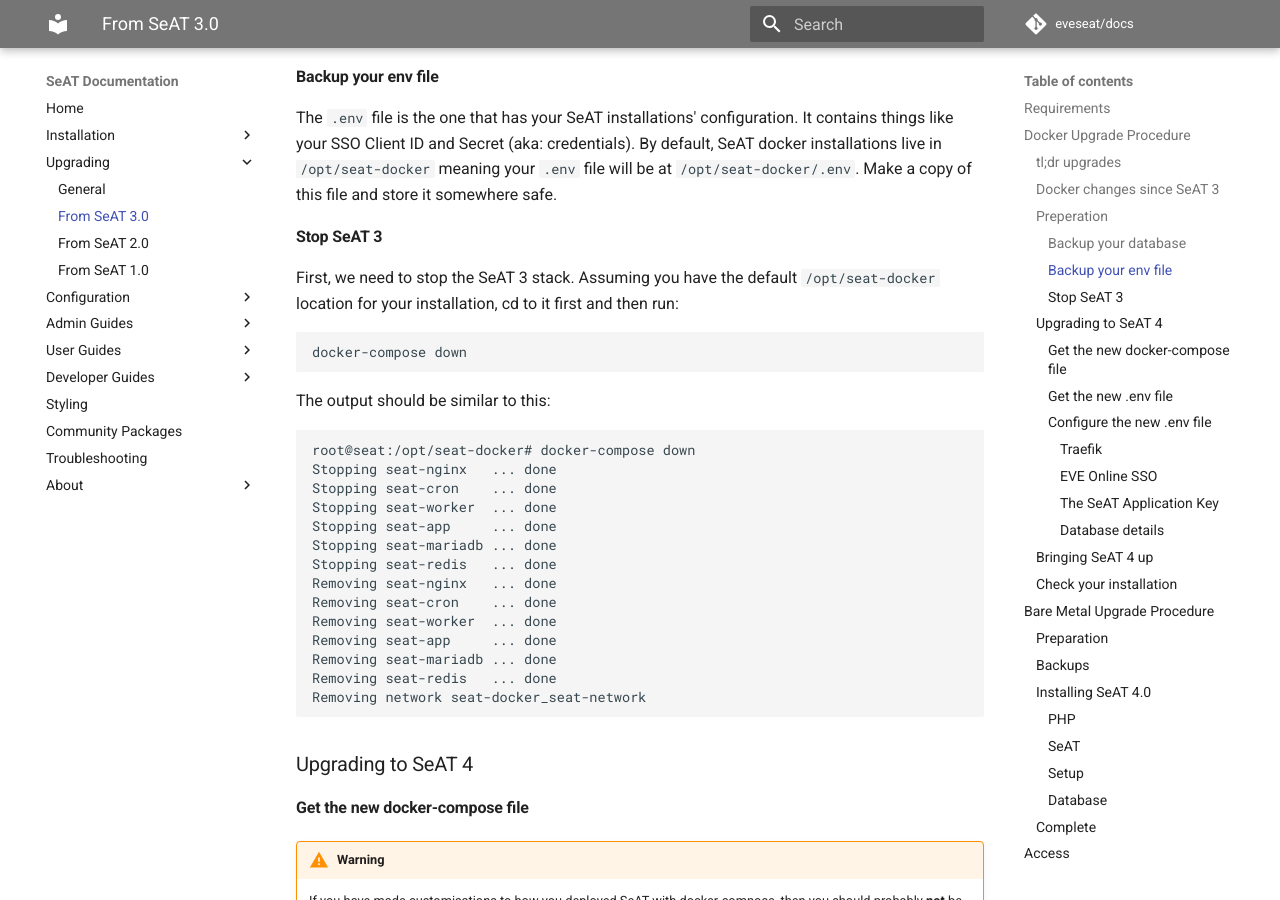
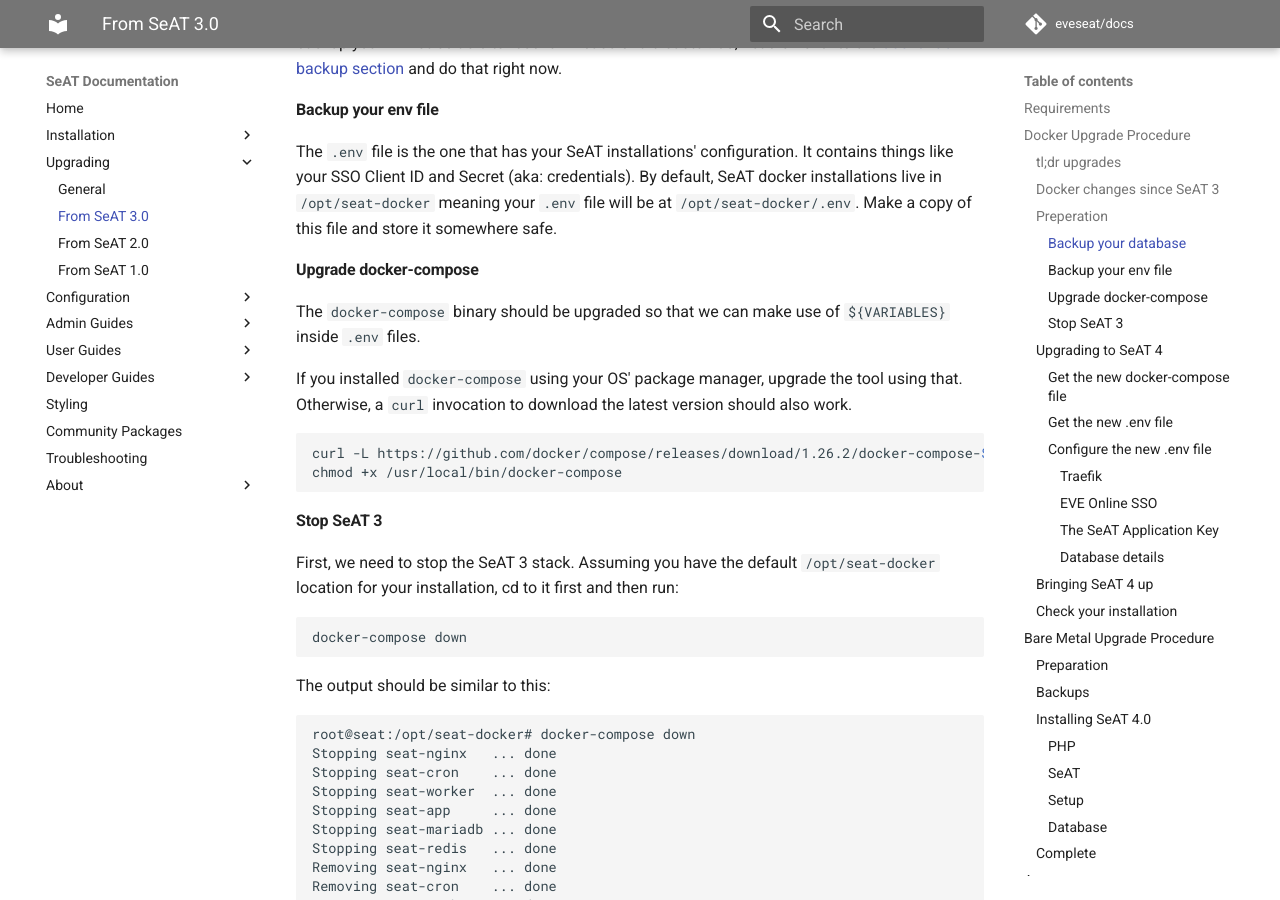
Before and after one commit to zenobio93/seat-docs, an MkDocs documentation site: the page built from docs/upgrading/from_seat_3_0.md, in a window 1280 px wide and 900 px high, scrolled down 2340 px. Built offline with MkDocs 1.6.1 and Material for MkDocs 9.7.7, drawn with Linux system fonts in a browser that asks for light colours; comment, search, counter and statistics services are not loaded; some of the changed text lies outside the part shown.

Commit message:
Add docker-compose upgrade information.

````diff
--- a/docs/upgrading/from_seat_3_0.md
+++ b/docs/upgrading/from_seat_3_0.md
@@ -36,6 +36,7 @@
 - Make a copy of your `.env` and `docker-compose.yml` files.
 - Download the new `docker-compose.yml` file with `curl -L https://raw.githubusercontent.com/eveseat/seat-docker/master/docker-compose.yml -o docker-compose.yml`.
 - Down the new `.env` file with `curl -L https://raw.githubusercontent.com/eveseat/seat-docker/master/.env -o .env`.
+- Upgrade your `docker-compose` installation. It should be version `1.26` and up.
 - Configure the new `.env` file. Important configs include the `TRAEFIK_` variables, the `SEAT_SUBDOMAIN` variable. Copy over existing values from your old `.env` file for the `EVE_CLIENT_` variables, the `APP_KEY` varaible and finally the `DB_` variables.
 - Bring the stack back up with `docker-compose up -d` and watch the migration process.
 
@@ -62,6 +63,17 @@
 #### Backup your env file
 
 The `.env` file is the one that has your SeAT installations' configuration. It contains things like your SSO Client ID and Secret (aka: credentials). By default, SeAT docker installations live in `/opt/seat-docker` meaning your `.env` file will be at `/opt/seat-docker/.env`. Make a copy of this file and store it somewhere safe.
+
+#### Upgrade docker-compose
+
+The `docker-compose` binary should be upgraded so that we can make use of `${VARIABLES}` inside `.env` files.
+
+If you installed `docker-compose` using your OS' package manager, upgrade the tool using that. Otherwise, a `curl` invocation to download the latest version should also work.
+
+```bash
+curl -L https://github.com/docker/compose/releases/download/1.26.2/docker-compose-$(uname -s)-$(uname -m) -o /usr/local/bin/docker-compose
+chmod +x /usr/local/bin/docker-compose
+```
 
 #### Stop SeAT 3
 
````
